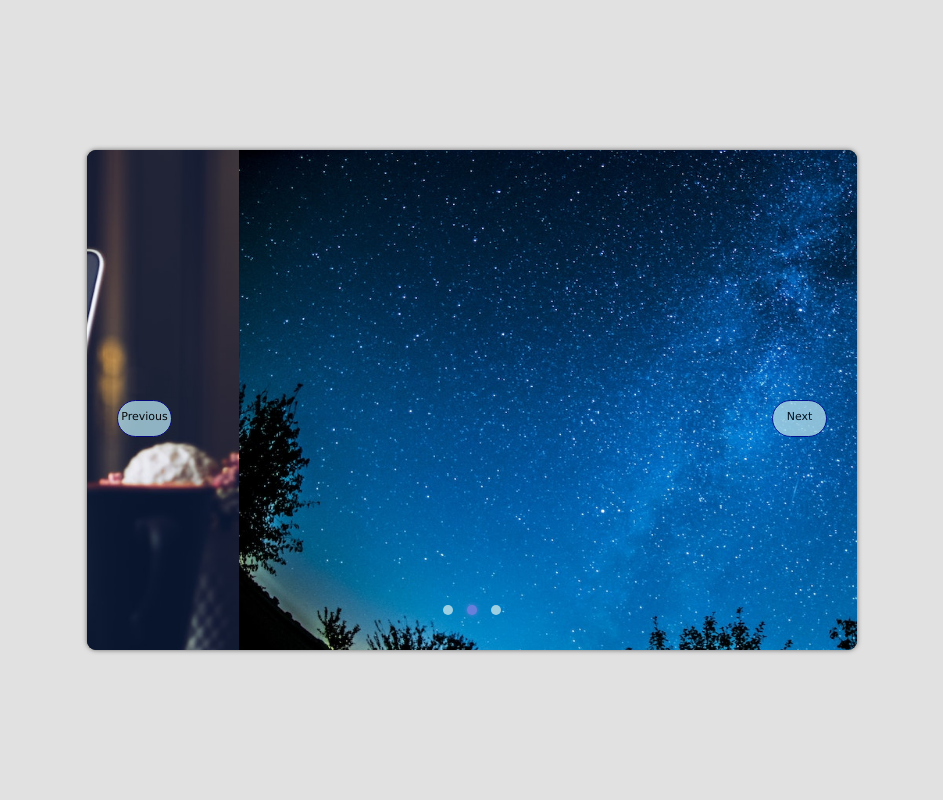
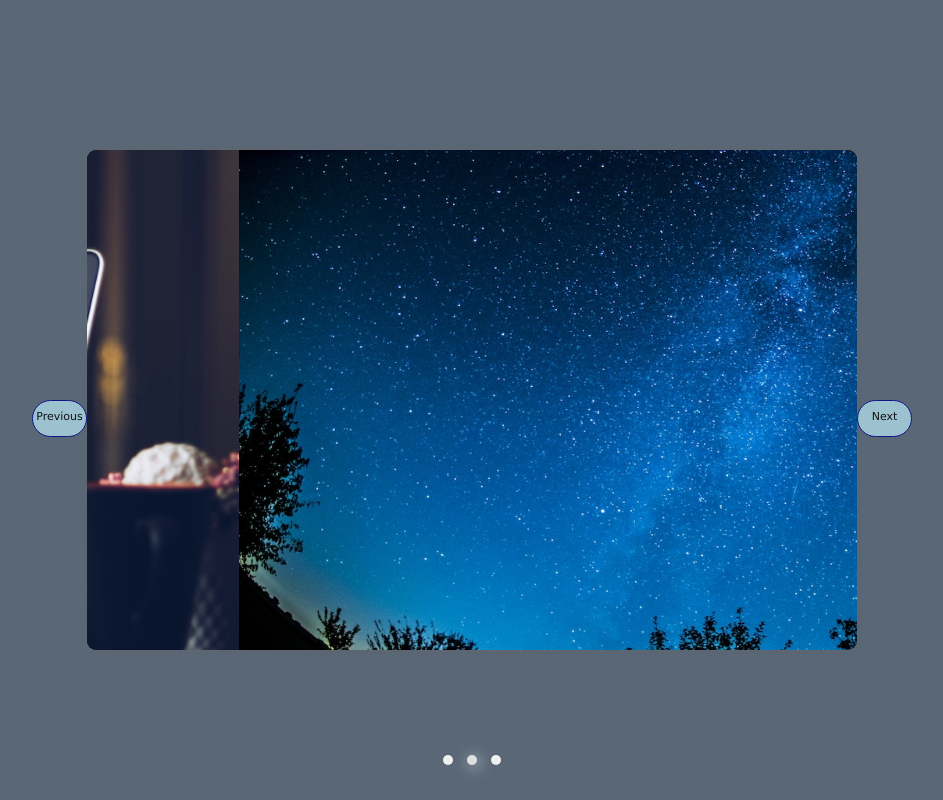
Before and after one commit to mostafa93sh/Responsive-Slider, a plain HTML site: page index.html in a window 1280 px wide. Shown: the whole page, without its empty margins (168-1111 px from the left). Drawn offline with Linux system fonts and the light colour scheme.

Commit message:
improve design

```diff
--- a/css/style.css
+++ b/css/style.css
@@ -5,7 +5,7 @@
 }
 
 body {
-  background-color: #e1e1e1;
+  background-color: #596776;
   height: 100vh;
   display: flex;
   justify-content: center;
@@ -88,8 +88,7 @@ body {
   width: 1000px;
   max-height: 100%;
 }
-
-.container .control-button {
+.control-button {
   width: 55px;
   height: 37px;
   text-align: center;
@@ -100,18 +99,19 @@ body {
   font-size: 11px;
   line-height: 32px;
   opacity: 0.8;
+  cursor: pointer;
 }
 .next {
   position: absolute;
   top: 50%;
-  right: 30px;
+  right: 200px;
 }
 .previous {
   position: absolute;
   top: 50%;
-  left: 30px;
+  left: 200px;
 }
-.container ul {
+ul {
   position: absolute;
   bottom: 35px;
   left: 50%;
@@ -119,19 +119,18 @@ body {
   list-style: none;
   display: flex;
 }
-.container ul li {
+ul li {
   line-height: 2;
   width: 10px;
   height: 10px;
   border-radius: 50%;
-  background-color: lightblue;
+  background-color: white;
   margin: 0 7px;
   opacity: 0.9;
   font-size: 16x;
   color: #e1e1e1;
 }
-.container ul li.active {
-  background-color: rgb(128, 128, 226);
-  box-shadow: 0px 0px 5px rgb(128, 128, 226);
+ul li.active {
+  box-shadow: 2px 2px 15px white;
   opacity: 0.8;
 }
--- a/index.html
+++ b/index.html
@@ -21,14 +21,14 @@
           <img src="./images/new-three.jpg" alt="#" />
         </div>
       </div>
-      <div class="control-button next">Next</div>
-      <div class="control-button previous">Previous</div>
-      <ul>
-        <li id="1" class="active"></li>
-        <li id="2"></li>
-        <li id="3"></li>
-      </ul>
     </main>
+    <ul>
+      <li id="1" class="active"></li>
+      <li id="2"></li>
+      <li id="3"></li>
+    </ul>
+    <div class="control-button next">Next</div>
+    <div class="control-button previous">Previous</div>
 
     <script src="./js/main.js"></script>
   </body>
```
Also changed, not shown: js/main.js (+8 -0 lines).
